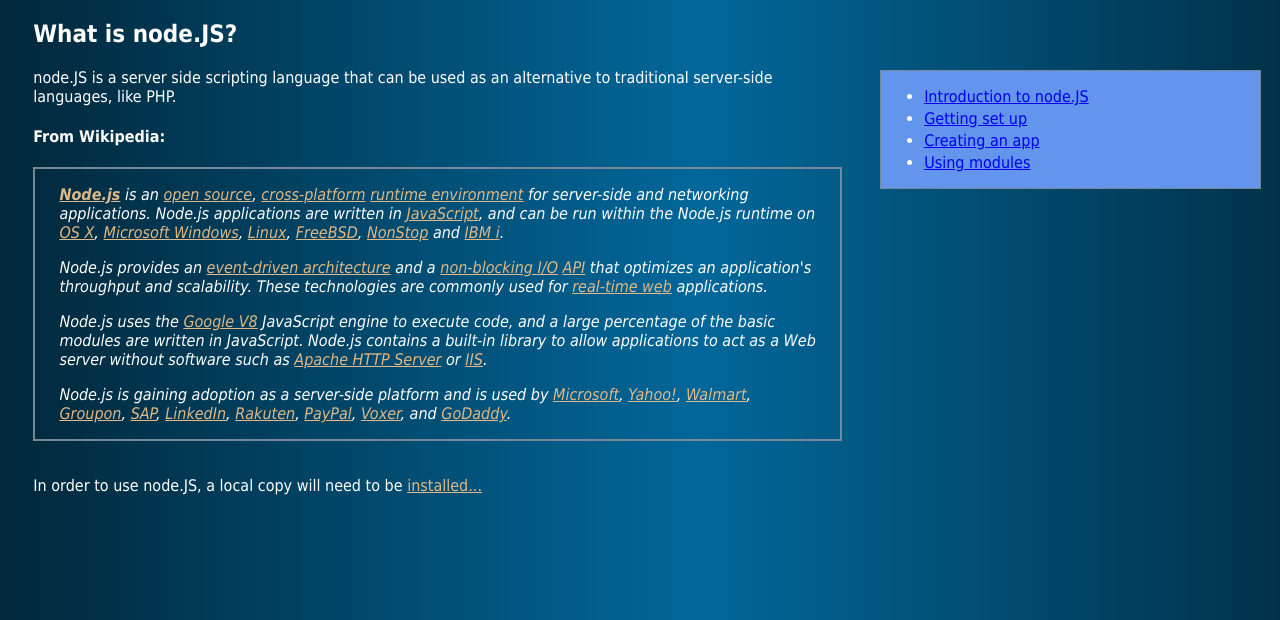
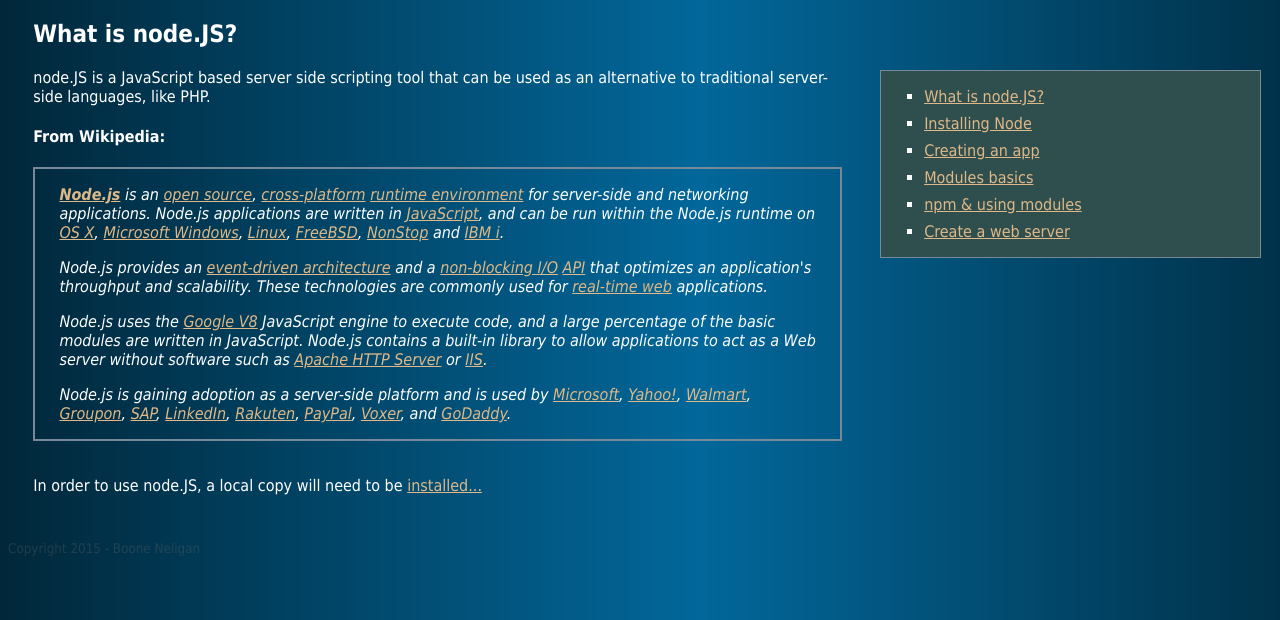
Before and after one commit to neligajb/CS290-assignment-how_to_guide, a PHP site: page / in a window 1280 px wide. Shown: the part 180-800 px from the top of the page. Run offline with PHP 8.4, Linux system fonts and the light colour scheme.

Commit message:
completed site

```diff
--- a/content.php
+++ b/content.php
@@ -4,6 +4,8 @@ include "page1.php";
 include "page2.php";
 include "page3.php";
 include "page4.php";
+include "page5.php";
+include "page6.php";
 
 function pageContent() {
   if ($_SERVER['REQUEST_METHOD'] === 'GET') {
@@ -19,6 +21,12 @@ function pageContent() {
     else if ((isset($_GET['page']) && $_GET['page'] === '4')) {
       page4();
     }
+    else if ((isset($_GET['page']) && $_GET['page'] === '5')) {
+      page5();
+    }
+    else if ((isset($_GET['page']) && $_GET['page'] === '6')) {
+      page6();
+    }
   }
 }
 ?>
--- a/index.php
+++ b/index.php
@@ -13,7 +13,7 @@ error_reporting(E_ALL);
 ?>
 <body>
   <header>
-    <img id="logo" src="files/nodejs-dark.png" />
+    <a href="?page1"><img id="logo" src="files/nodejs-dark.png" /></a>
     <h3 id="title">A Brief Guide to The Basics</h3>
   </header>
   <div id="content">
@@ -21,11 +21,16 @@ error_reporting(E_ALL);
   </div>
   <div id="nav-bar">
     <ul>
-      <li><a href="?page=1" title="page 1">Introduction to node.JS</a></li>
-      <li><a href="?page=2" title="page 2">Getting set up</a></li>
+      <li><a href="?page=1" title="page 1">What is node.JS?</a></li>
+      <li><a href="?page=2" title="page 2">Installing Node</a></li>
       <li><a href="?page=3" title="page 3">Creating an app</a></li>
-      <li><a href="?page=4" title="page 4">Using modules</a></li>
+      <li><a href="?page=4" title="page 4">Modules basics</a></li>
+      <li><a href="?page=5" title="page 5">npm & using modules</a></li>
+      <li><a href="?page=6" title="page 6">Create a web server</a></li>
     </ul>
   </div>
+  <footer>
+    <p><br><br>Copyright 2015 - Boone Neligan</p>
+  </footer>
 </body>
 </html>
--- a/page1.php
+++ b/page1.php
@@ -2,7 +2,7 @@
 
 function page1() { ?>
 <h2>What is node.JS?</h2>
-      <p>node.JS is a server side scripting language that can be used as an alternative to traditional
+      <p>node.JS is a JavaScript based server side scripting tool that can be used as an alternative to traditional
         server-side languages, like PHP.</p>
       <h4>From Wikipedia:</h4>
       <div id="wiki-snippet">
--- a/page2.php
+++ b/page2.php
@@ -6,12 +6,12 @@ function page2() { ?>
   <p>The source code is made available and requires Python to build the program, and there are also reliable pre-built
     installers for Windows and OS X.
   <p><a href="https://nodejs.org/download/" target="_blank" title="Download Page" >node.JS Download Page</a></p>
-  <p>This tutorial will also be geared for use with the
+  <p>This tutorial is also geared for use with the
     <a href="https://www.jetbrains.com/" target="_blank" title="JetBrains"> JetBrains</a> IDE,
     <a href="https://www.jetbrains.com/webstorm/" target="_blank" title="WebStorm"> WebStorm</a>. Plain text editors
   will work fine with node.JS, but WebStorm provides some built in tools that make developing node.JS applications
-  a snap! Individual licenses for WebStorm can be purchased for $49, and there is also a 30 day free trial option.
-  (JetBrains offers free access to <a href="https://www.jetbrains.com/student/" target="_blank" title="student's page">
+  a snap! (Individual licenses for WebStorm can be purchased for $49, and there is a 30 day free trial option.
+  JetBrains also offers free access to <a href="https://www.jetbrains.com/student/" target="_blank" title="student's page">
     students and teachers</a>!)</p>
   <p><br>Once everything is installed, you can start a New Project in WebStorm! The IDE should have the Node.JS plugin
   already enabled, but you can verify this by opening Preferences -> Plugins.</p>
--- a/page3.php
+++ b/page3.php
@@ -1,13 +1,13 @@
 <?php
 
 function page3() { ?>
-  <h2>Creating the <em>frame</em> of a node.JS application</h2>
+  <h2>Creating a node.JS application</h2>
   <p>After creating your project in WebStorm, you can right-click the project in the the project browser and
   select New -> File. It is common practice to use the name 'app.js'.</p>
   <p><img src="files/ws-add-file.png" width="600" ></p>
   <p><img src="files/ws-name-file.png" width="600" ></p>
   <p><br>Now, you have what is essentially a standard JavaScript file, and the application can be run by
-  right-clicking in the window, and selecting "Run 'app.js'". This will open a console which shows your app's output.</p>
+  right-clicking in the window, and selecting Run 'app.js'. This will open a console which shows your app's output.</p>
   <p><img src="files/ws-run.png" width="600" ></p>
   <p>In order to enable WebStorm's auto-complete support for Node's global variables and functions, you will need to
   right-click in the window, select Use JavaScript Library, and select Node.js Globals.</p>
--- a/page4.php
+++ b/page4.php
@@ -1,7 +1,7 @@
 <?php
 
 function page4() { ?>
-  <h2>Requiring <em>modules</em></h2>
+  <h2>Modules basics - <em>requiring modules</em></h2>
   <p>Modules are essentially a way to <em>include</em> files and/or functions in another file. They provide a way
     for external libraries to be used in your application.</p>
   <p>The following screen shots demonstrate a simple example of how to use the Node global object <code>exports</code>.</p>
@@ -12,4 +12,6 @@ function page4() { ?>
   This allows us to access the <code>restaurant()</code> function using the variable called <code>price</code>.</p>
   <p><img src="files/module-require.png" ></p>
   <p>Note the output of our original <code>restaurant()</code> function in the console window.</p>
+  <p><br>Next, we'll explore how to access Node's most popular modules using a
+    <a href="?page=5" title="page 5" >package manager</a>.</p>
 <?php } ?>
--- /dev/null
+++ b/page5.php
@@ -0,0 +1,20 @@
+<?php
+
+function page5() { ?>
+  <h2>Node Package Manager (NPM)</h2>
+  <p><a href="https://www.npmjs.com/" target="_blank" title="npm">npm</a> provides a way to quickly and seamlessly install
+    new modules for use in Node applications. It is included with current versions of node.JS, so you can start using
+  npm to install new modules immediately!</p>
+  <p>npm can be used from the command line (within WebStorm or an external shell/terminal), or through a GUI located in
+    WebStorm's preferences panel.</p>
+  <p>Terminal:<br>note the install syntax: <code>$ npm install moduleName</code></p>
+  <p><img src="files/npm-command-line.png" width="600" ></p>
+  <p>GUI:</p><p><img src="files/npm-ws.png" width="600" ></p>
+  <h3><br>Core Modules</h3>
+  <p>Node ships with many pre-defined modules known as the <em>
+      <a href="https://nodejs.org/docs/v0.4.12/api/" target="_blank" title="Node core modules">Core Modules</a></em>.</p>
+  <p>There are too many to list here, but one of the most commonly used modules is HTTP, which can be used to set
+  up a basic web sever! The syntax for including HTTP is <code>var http = require('http')</code>.  It is common
+  practice to store the module in a variable of the same name.</p>
+  <p><br>Next, we will see how to use the HTTP module to <a href="?page=6" title="page 6">set up a simple web server</a>.</p>
+<?php } ?>
--- /dev/null
+++ b/page6.php
@@ -0,0 +1,24 @@
+<?php
+
+function page6() { ?>
+  <h2>Using node.JS to set up a web server</h2>
+  <p>One of the coolest aspects of Node is the ease with which it allows programmers to interface with the web.
+    In contrast to installing heavy software packages such as Apache or IIS, Node can be used to quickly create a
+  lightweight web server.</p>
+  <p>In the following example, we will only be returning simple string data to the requesting client, but it should
+  demonstrate how more complex data could be returned.</p>
+  <ul>
+  <li><p>First, we require the HTTP module: <code>var http = require('http');</code>.</p></li>
+  <li><p>Then we use the <code>createServer()</code> function to establish the server and specify a port to listen on.</p></li>
+  <li><p>Next, we make a <em>callback function</em> that takes two parameters: the request data and our response data.</p></li>
+  <li><p>In the <code>writeHead()</code> function, we send back a response code (200 for OK), as well as the type of data
+  we are responding with. In this case, it is just text.</p></li>
+  <li><p>Finally, we <code>write()</code> our response, and close the connection with <code>end()</code>.</p></li>
+  </ul>
+  <p><br><img src="files/node-web-server.png" width="780" ></p>
+  <p>Running the code will start up the server, and then we point a browser to http://localhost:8080 to see our
+  server's response!</p>
+  <p><br>This concludes the tutorial, but hopefully this brief introduction to node.JS has given you the foundation to
+    begin programming with this fantastic tool!</p>
+
+<?php } ?>
--- a/styles.css
+++ b/styles.css
@@ -49,16 +49,24 @@ header {
   float: left;
   border: 1px solid lightslategray;
   margin-top: 70px;
-  background-color: cornflowerblue;
+  background-color: darkslategrey;
 }
 
+#nav-bar a {
+  color: burlywood;
+}
+
+#nav-bar a:visited {
+  color: blanchedalmond;
+}
 
 #nav-bar > ul {
   margin-left: 3px;
 }
 
 #nav-bar > ul > li {
-  margin-bottom: 3px;
+  margin-bottom: 8px;
+  list-style-type: square;
 }
 
 #wiki-snippet {
@@ -76,5 +84,16 @@ code {
   background-color: darkgray;
   padding-left: 3px;
   padding-right: 3px;
-  border-radius: 50px;
+  border: 1px solid lightslategray;
 }
+
+img {
+  border: 1px solid lightslategray;
+}
+
+footer {
+  clear: both;
+  font-size: smaller;
+  color: dimgrey;
+  opacity: 0.3;
+}
```
Also changed, not shown: files/node-web-server.png (added), files/npm-command-line.png (added), files/npm-ws.png (added).
